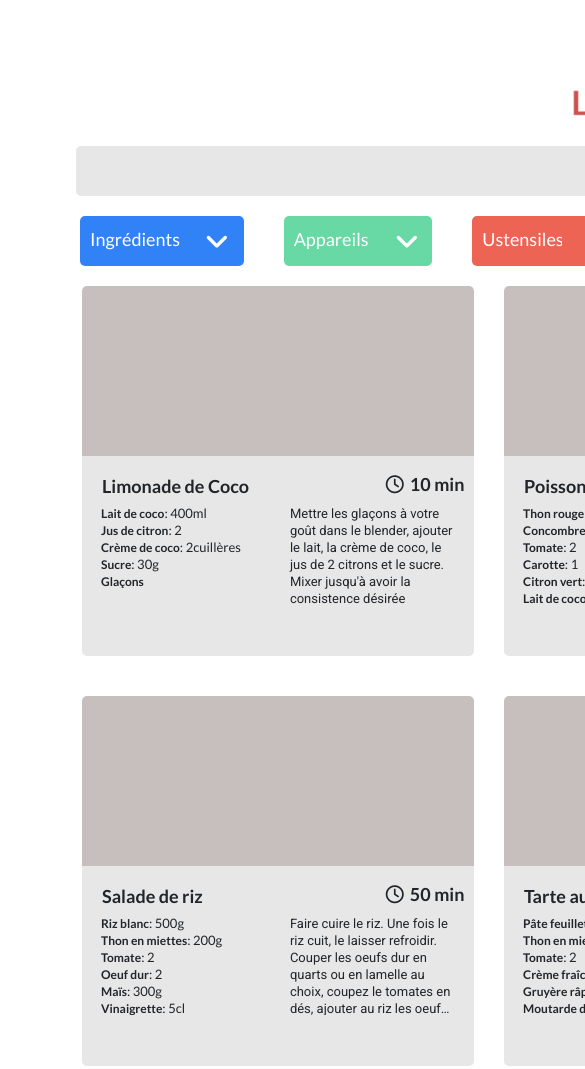
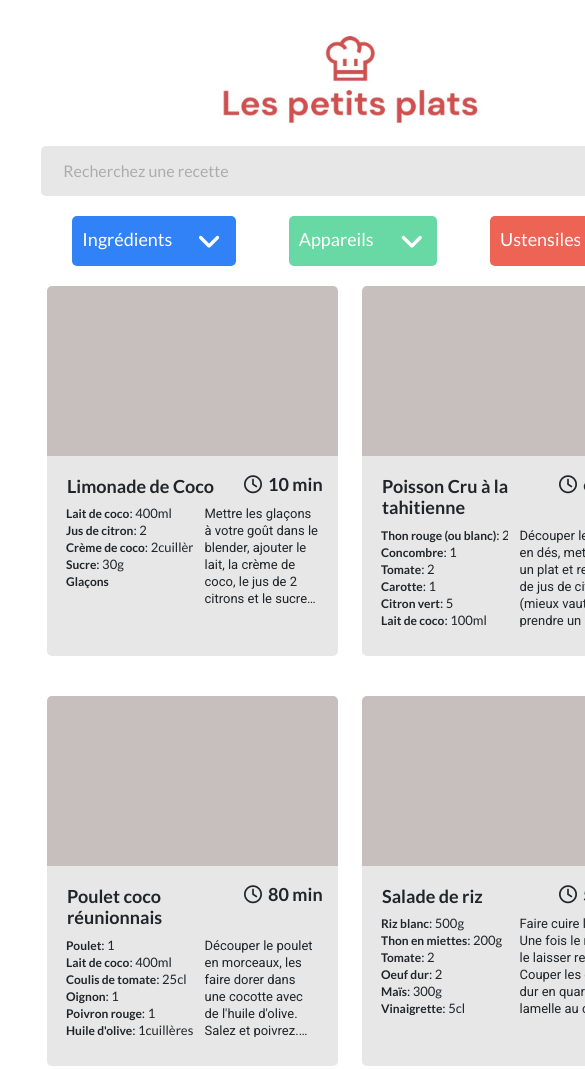
Before and after one commit to Nellylie/les_petits_plats, a website with bundled scripts: page index.html in a window 390 px wide. Shown: the top 1069 px of the page, 585 px wide, since content can reach past the window. Built offline with nearby package versions, Linux system fonts and the light colour scheme.

Commit message:
feat(style): responsive min700

```diff
--- a/script/index.js
+++ b/script/index.js
@@ -57,13 +57,8 @@ function interactionSearchGlobal () {
     }
   })
   // agit au click sur le bouton de la barre de recherche
-  globalSearchButton.addEventListener('click', () => {
-    // appel la fonction pour construire les recettes
-    const searchWord = globalSearch.value
-    updateArrayRecipesFiltred(searchWord)
-    displayRecipesDom()
-    filtredRecipesDomByTag()
-    displayTagsDom('')
+  globalSearchButton.addEventListener('click', (e) => {
+    e.preventDefault()
   })
 
   // concerne la liste de tags ingredient à l'entrée d'un caractère de l'utilisateur
--- a/style/_general.scss
+++ b/style/_general.scss
@@ -3,18 +3,34 @@
 body {
   margin: auto;
   width: 100%;
-  min-width: 1400px;
-  ;
+
+  @include u.mobile {
+    min-width: 700px;
+    max-width: 800px;
+  }
+
+  @include u.tablet {
+    min-width: 801px;
+    max-width: 1101px;
+
+  }
+
+
+  @include u.wide-desktop {
+    min-width: 1101px;
+  }
 }
 
 .header-logo {
   margin: 20px auto;
 }
-.logo{
-  width:300px;
-  height:auto;
-  margin:auto;
+
+.logo {
+  width: 300px;
+  height: auto;
+  margin: auto;
 }
+
 .main-general {
   position: relative;
   width: 90%;
@@ -24,7 +40,7 @@ body {
 .searchBar {
   background-color: u.$gris;
   height: 50px;
-  width: 99%;
+  width: 98%;
   padding-left: 10px;
   margin: auto;
   border-radius: 5px;
@@ -35,8 +51,9 @@ body {
   display: flex;
   flex-direction: column;
   justify-content: center;
-  align-items: center;
+  align-items: end;
   height: 50px;
+  width:30px;
 }
 
 .icone-position {
@@ -48,31 +65,48 @@ body {
   background-color: transparent;
   border: none;
   position: relative;
-  padding: 0;
   margin: 0;
   height: 100%;
   outline: none;
-  color:black;
+  color: black;
 
 }
 
-.inputSearch::placeholder{
-  color:black;
+.inputSearch::placeholder {
+  color: black;
   opacity: 0.25;
   font-family: 'Lato', sans-serif;
   font-weight: 400;
 }
 
-input::placeholder{
+input::placeholder {
   font-family: 'Lato', sans-serif;
   font-weight: 400;
 }
 
 .groupe-select {
-  gap: 30px;
-  width: 500px;
+  position: relative;
   display: grid;
+  z-index: 10;
   grid-template-columns: auto auto auto;
+  @include u.mobile {
+    margin:auto;
+    width: 100%;  }
+
+  @include u.tablet {
+
+    margin:0;
+    width: 500px;
+    gap: 30px;
+   }
+
+
+  @include u.wide-desktop {
+    margin:0;
+    width: 500px;
+    gap: 30px;
+
+  }
 }
 
 .ingredients-groupe {
@@ -93,11 +127,23 @@ input::placeholder{
   gap: 0 10px;
   width: auto;
   display: grid;
-  grid-template-columns: auto auto auto;
   background-color: u.$bleu;
   border-radius: 5px;
   padding: 15px;
-  top:-10px;
+  top: -10px;
+  @include u.mobile {
+    grid-template-columns: auto;
+  }
+
+  @include u.tablet {
+    grid-template-columns: auto auto;
+
+  }
+
+  @include u.wide-desktop {
+    grid-template-columns: auto auto auto;
+
+  }
 }
 
 .appareils-groupe--visible {
@@ -106,12 +152,23 @@ input::placeholder{
   gap: 0 10px;
   width: auto;
   display: grid;
-  grid-template-columns: auto auto auto;
   background-color: u.$vert;
   border-radius: 5px;
   padding: 15px;
-  top:-10px;
+  top: -10px;
+  @include u.mobile {
+    grid-template-columns: auto;
+  }
 
+  @include u.tablet {
+    grid-template-columns: auto auto;
+  }
+
+
+  @include u.wide-desktop {
+    grid-template-columns: auto auto auto;
+
+  }
 }
 
 .ustensiles-groupe--visible {
@@ -120,12 +177,22 @@ input::placeholder{
   gap: 0 10px;
   width: auto;
   display: grid;
-  grid-template-columns: auto auto auto;
   background-color: u.$orange;
   border-radius: 5px;
   padding: 15px;
-  top:-10px;
+  top: -10px;
+  @include u.mobile {
+    grid-template-columns: auto;
+  }
 
+  @include u.tablet {
+    grid-template-columns: auto auto;
+  }
+
+  @include u.wide-desktop {
+    grid-template-columns: auto auto auto;
+
+  }
 }
 
 .tag-affiche {
@@ -170,13 +237,28 @@ input::placeholder{
   white-space: nowrap;
   flex-wrap: nowrap;
 }
+.selectSearch{
+  margin: 0 0 0 11px;
 
+}
 .form-select-groupe {
   border-radius: 5px;
   font-size: 18px;
   width: auto;
-  margin: 0 0 0 10px;
   height: 50px;
+  @include u.mobile {
+margin:auto;
+}
+
+  @include u.tablet {
+    margin:auto;
+  }
+
+
+  @include u.wide-desktop {
+    gap:1%;
+
+  }
 }
 
 #form-select__ingredients {
@@ -233,21 +315,39 @@ input::placeholder{
   outline: none;
   background-color: transparent;
 }
-input::placeholder{
-  color:white;
+
+input::placeholder {
+  color: white;
 }
+
 .inputOpacity::placeholder {
-  opacity:0.5;
+  opacity: 0.5;
 }
 
 .recettes {
   margin: 0 auto !important;
   display: grid !important;
-  grid-template-columns: 33% 33% 33% !important;
   grid-auto-rows: auto;
   font-size: x-small;
   line-height: 17px;
-  min-width: 1000px;
+
+  @include u.mobile {
+    grid-template-columns: 50% 50%!important;
+    max-width: 700px;
+  }
+
+  @include u.tablet {
+    grid-template-columns: 45% 45% !important;
+
+    width: 100%;
+  }
+
+
+  @include u.wide-desktop {
+    grid-template-columns: 31% 31% 31% !important;
+
+  width: 100%;
+  }
 }
 
 .recettes-article {
@@ -255,9 +355,19 @@ input::placeholder{
   line-height: 17px;
   border-radius: 5px 5px 0px 0px;
   margin: 20px auto;
-  min-width: 350px;
-  width:100%;
   min-height: 250px;
+  @include u.mobile {
+    width:535px;
+
+  }
+  @include u.tablet {
+    width: 535px;
+  }
+
+
+  @include u.wide-desktop {
+    width: 100%;
+  }
 }
 
 .hidden {
@@ -285,6 +395,7 @@ input::placeholder{
   font-size: 18px;
   font-family: 'Lato', sans-serif;
   font-weight: 700;
+  white-space: normal;
 }
 
 .recettes__corps {}
@@ -330,7 +441,6 @@ input::placeholder{
   padding: 0;
   margin: 0;
   font-weight: 400;
-
 }
 
 .unite {
@@ -341,14 +451,24 @@ input::placeholder{
   font-weight: 400;
 
 }
+.description-header{
+  display:flex;
+  position: relative;
+  flex-wrap: nowrap;
+  justify-content: space-between;
+  white-space: nowrap;
+
+}
 
 .entete__temps-preparation {
   font-size: large;
   font-weight: 700;
   text-align: end;
+  position:absolute;
+  right:30px;
   white-space: nowrap;
-  margin-right: 10px;
   font-family: 'lato', sans-serif;
+  min-width: 100px;
 }
 
 .preparation-temps {
@@ -364,15 +484,17 @@ input::placeholder{
 .ingredient {
   font-weight: 700;
 }
-.message{
-  position:fixed;
-  width:50%;
-  height:50%;
+
+
+.message {
+  position: fixed;
+  width: 50%;
+  height: 50%;
   font-size: 30px;
   font-weight: 700;
   line-height: 40px;
   color: u.$gris__nuance;
   left: 50%;
-  top:400px;
-	transform: translateX(-50%);
+  top: 400px;
+  transform: translateX(-50%);
 }
--- a/style/_utils.scss
+++ b/style/_utils.scss
@@ -13,3 +13,19 @@ $blanc: #FFFFFF;
 $bleu: #3282F7;
 $vert: #68D9A4;
 $orange: #ED6454;
+
+@mixin mobile {
+    @media (max-width: 800px) {
+        @content;
+    }
+}
+@mixin tablet {
+    @media (min-width:801px) and (max-width: 1100px) {
+        @content;
+    }
+}
+@mixin wide-desktop {
+    @media (min-width:1101px) {
+        @content;
+    }
+}
```
Also changed, not shown: style/style.css, 1 other file.
